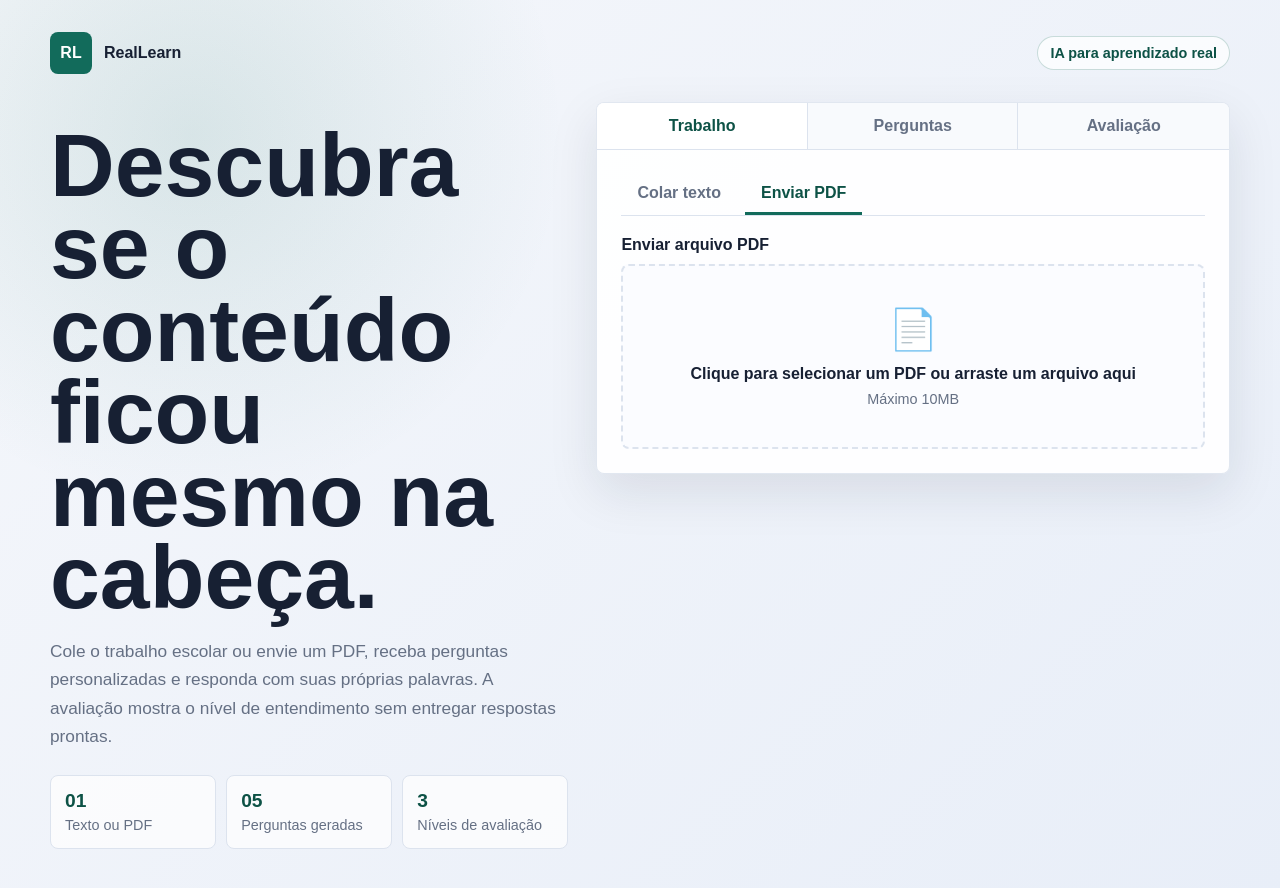
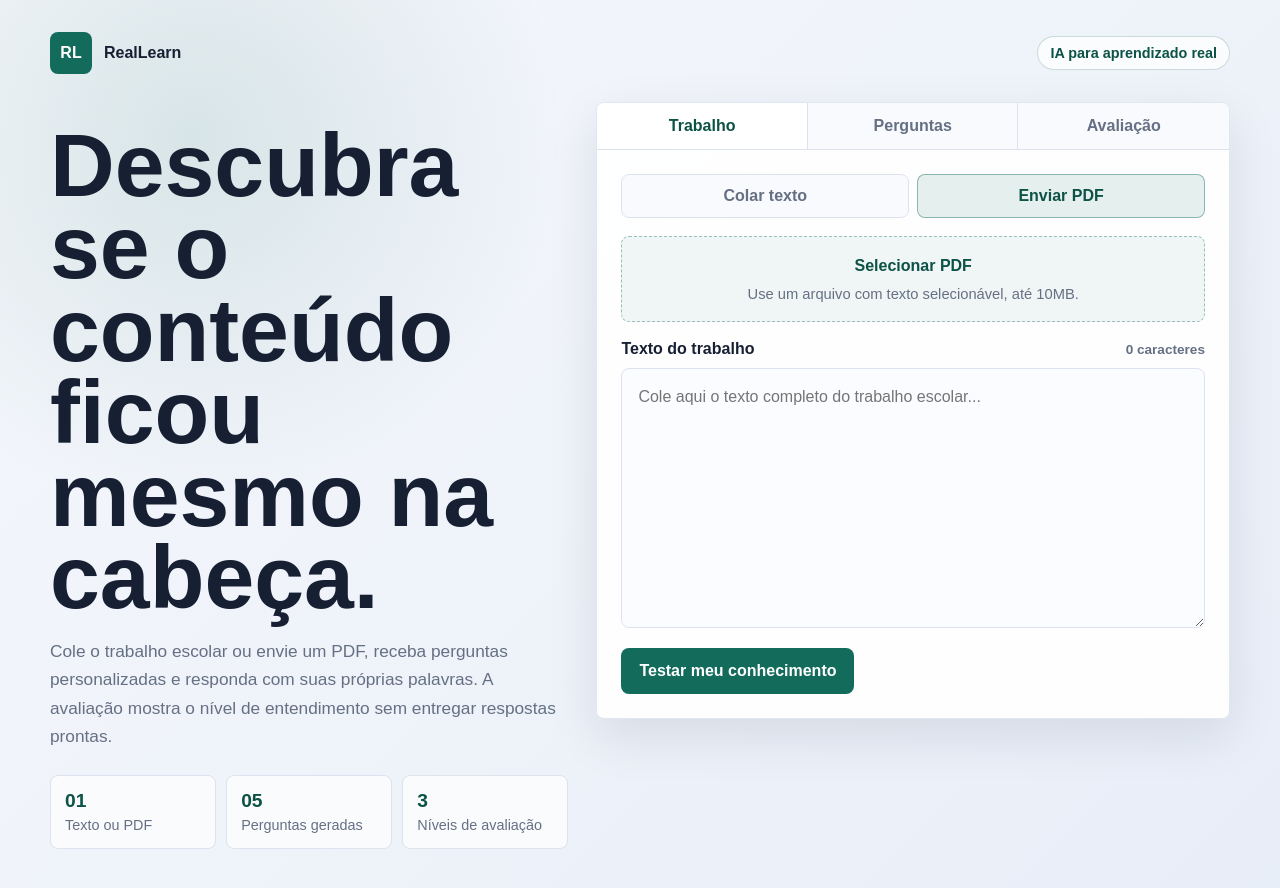
Before and after one commit to lucaleal0100-cmyk/reallearn, a Next.js app: page / in a window 1280 px wide. Both pictures are taken after a click on the button "Enviar PDF". Shown: the top 888 px of the page. Built offline with nearby package versions, Linux system fonts and the light colour scheme.

Commit message:
Add PDF upload support

```diff
--- a/app/globals.css
+++ b/app/globals.css
@@ -36,6 +36,7 @@ body {
 }
 
 button,
+input,
 textarea {
   font: inherit;
 }
@@ -45,6 +46,7 @@ button {
 }
 
 button:disabled,
+input:disabled,
 textarea:disabled {
   cursor: not-allowed;
   opacity: 0.65;
@@ -198,6 +200,78 @@ textarea:disabled {
   color: var(--muted);
   font-size: 0.85rem;
   font-weight: 700;
+}
+
+.source-switch {
+  display: grid;
+  grid-template-columns: repeat(2, minmax(0, 1fr));
+  gap: 8px;
+  margin-bottom: 18px;
+}
+
+.source-option {
+  min-height: 44px;
+  border: 1px solid var(--line);
+  border-radius: 8px;
+  background: #f8fafd;
+  color: var(--muted);
+  font-weight: 800;
+}
+
+.source-option.active {
+  border-color: rgba(18, 107, 91, 0.42);
+  background: rgba(18, 107, 91, 0.1);
+  color: var(--primary-dark);
+}
+
+.pdf-upload {
+  display: grid;
+  gap: 10px;
+  margin-bottom: 18px;
+}
+
+.pdf-upload input {
+  position: absolute;
+  width: 1px;
+  height: 1px;
+  overflow: hidden;
+  clip: rect(0, 0, 0, 0);
+  white-space: nowrap;
+  clip-path: inset(50%);
+}
+
+.pdf-drop {
+  display: grid;
+  gap: 4px;
+  min-height: 86px;
+  place-items: center;
+  border: 1px dashed rgba(18, 107, 91, 0.38);
+  border-radius: 8px;
+  padding: 16px;
+  background: rgba(18, 107, 91, 0.06);
+  color: var(--primary-dark);
+  text-align: center;
+  cursor: pointer;
+}
+
+.pdf-drop span {
+  color: var(--muted);
+  font-size: 0.92rem;
+}
+
+.file-status {
+  display: grid;
+  gap: 4px;
+  border: 1px solid rgba(31, 122, 85, 0.22);
+  border-radius: 8px;
+  padding: 12px 14px;
+  background: rgba(31, 122, 85, 0.08);
+  color: var(--primary-dark);
+}
+
+.file-status span {
+  color: var(--muted);
+  line-height: 1.45;
 }
 
 textarea {
@@ -500,6 +574,7 @@ textarea:focus {
   }
 
   .signal-grid,
+  .source-switch,
   .tabs {
     grid-template-columns: 1fr;
   }
--- /dev/null
+++ b/app/lib/extractPdfText.ts
@@ -0,0 +1,37 @@
+const MIN_EXTRACTED_TEXT_LENGTH = 300;
+
+export async function extractPdfText(file: File) {
+  const { extractText, getDocumentProxy } = await import("unpdf");
+  const buffer = await file.arrayBuffer();
+  const document = await getDocumentProxy(new Uint8Array(buffer));
+  const result = await extractText(document, { mergePages: true });
+  const text = normalizeExtractedText(result.text);
+
+  if (!text) {
+    throw new Error(
+      "Não foi possível extrair texto do PDF. Ele pode estar vazio ou ser um PDF escaneado como imagem."
+    );
+  }
+
+  if (text.length < MIN_EXTRACTED_TEXT_LENGTH) {
+    throw new Error(
+      "O PDF foi lido, mas tem pouco texto extraível. Use um PDF com texto selecionável ou cole o conteúdo manualmente."
+    );
+  }
+
+  return {
+    text,
+    totalPages: result.totalPages
+  };
+}
+
+function normalizeExtractedText(text: string | string[]) {
+  const rawText = Array.isArray(text) ? text.join("\n\n") : text;
+
+  return rawText
+    .replace(/\u0000/g, "")
+    .replace(/[ \t]+\n/g, "\n")
+    .replace(/\n{3,}/g, "\n\n")
+    .replace(/[ \t]{2,}/g, " ")
+    .trim();
+}
--- a/app/page.tsx
+++ b/app/page.tsx
@@ -1,9 +1,7 @@
 "use client";
 
-import { useMemo, useState, useEffect } from "react";
-
-// Importação dinâmica do pdfjs para evitar erros de SSR
-let pdfjsLib: any = null;
+import { useMemo, useState } from "react";
+import { extractPdfText } from "./lib/extractPdfText";
 
 type Question = {
   id: string;
@@ -24,7 +22,9 @@ type Evaluation = {
 };
 
 type Step = "text" | "answers" | "result";
-type InputMethod = "text" | "pdf";
+type InputMode = "paste" | "pdf";
+
+const MAX_PDF_SIZE = 10 * 1024 * 1024;
 
 const levelClass: Record<Evaluation["level"], string> = {
   "entendeu bem": "good",
@@ -34,105 +34,20 @@ const levelClass: Record<Evaluation["level"], string> = {
 
 export default function Home() {
   const [step, setStep] = useState<Step>("text");
-  const [inputMethod, setInputMethod] = useState<InputMethod>("text");
   const [workText, setWorkText] = useState("");
-  const [uploadedFileName, setUploadedFileName] = useState("");
   const [questions, setQuestions] = useState<Question[]>([]);
   const [answers, setAnswers] = useState<Record<string, string>>({});
   const [evaluation, setEvaluation] = useState<Evaluation | null>(null);
   const [isLoading, setIsLoading] = useState(false);
+  const [isPdfLoading, setIsPdfLoading] = useState(false);
   const [error, setError] = useState("");
-
-  // Inicializar PDF.js no cliente
-  useEffect(() => {
-    const initPdfJS = async () => {
-      const pdfjs = await import("pdfjs-dist");
-      pdfjs.GlobalWorkerOptions.workerSrc = `https://cdnjs.cloudflare.com/ajax/libs/pdf.js/${pdfjs.version}/pdf.worker.min.js`;
-      pdfjsLib = pdfjs;
-    };
-    initPdfJS();
-  }, []);
+  const [inputMode, setInputMode] = useState<InputMode>("paste");
+  const [pdfFileName, setPdfFileName] = useState("");
+  const [pdfInfo, setPdfInfo] = useState("");
 
   const filledAnswers = useMemo(() => {
     return questions.filter((question) => answers[question.id]?.trim()).length;
   }, [answers, questions]);
-
-  async function handleFileUpload(event: React.ChangeEvent<HTMLInputElement>) {
-    const file = event.target.files?.[0];
-    if (!file) return;
-
-    setError("");
-
-    if (file.type !== "application/pdf") {
-      setError("Por favor, selecione um arquivo PDF.");
-      return;
-    }
-
-    if (file.size > 10 * 1024 * 1024) {
-      setError("O arquivo é muito grande. Máximo 10MB.");
-      return;
-    }
-
-    if (!pdfjsLib) {
-      setError("O processador de PDF ainda está carregando. Tente novamente em instantes.");
-      return;
-    }
-
-    setIsLoading(true);
-
-    try {
-      // Extração de texto no CLIENTE
-      const arrayBuffer = await file.arrayBuffer();
-      const loadingTask = pdfjsLib.getDocument({ data: arrayBuffer });
-      const pdf = await loadingTask.promise;
-
-      let fullText = "";
-      for (let i = 1; i <= pdf.numPages; i++) {
-        const page = await pdf.getPage(i);
-        const textContent = await page.getTextContent();
-        const pageText = textContent.items
-          .map((item: any) => item.str)
-          .join(" ");
-        fullText += pageText + "\n";
-      }
-
-      const extractedText = fullText.trim();
-
-      if (extractedText.length < 100) {
-        throw new Error("Não foi possível extrair texto suficiente do PDF. Verifique se não é uma imagem digitalizada.");
-      }
-
-      setWorkText(extractedText);
-      setUploadedFileName(file.name);
-
-      // Agora chama a API apenas para gerar as perguntas com o texto já extraído
-      const response = await fetch("/api/knowledge-test", {
-        method: "POST",
-        headers: {
-          "Content-Type": "application/json"
-        },
-        body: JSON.stringify({
-          mode: "questions",
-          workText: extractedText
-        })
-      });
-
-      const data = await response.json();
-
-      if (!response.ok) {
-        throw new Error(data.error ?? "Não foi possível gerar as perguntas.");
-      }
-
-      setQuestions(data.questions);
-      setAnswers({});
-      setEvaluation(null);
-      setStep("answers");
-    } catch (requestError) {
-      setError(requestError instanceof Error ? requestError.message : "Erro inesperado ao ler o PDF.");
-    } finally {
-      setIsLoading(false);
-    }
-  }
 
   async function requestQuestions() {
     setError("");
@@ -170,6 +85,49 @@ export default function Home() {
       setError(requestError instanceof Error ? requestError.message : "Erro inesperado.");
     } finally {
       setIsLoading(false);
+    }
+  }
+
+  async function handlePdfUpload(file: File | undefined) {
+    setError("");
+    setPdfInfo("");
+
+    if (!file) {
+      return;
+    }
+
+    const isPdf = file.type === "application/pdf" || file.name.toLowerCase().endsWith(".pdf");
+
+    if (!isPdf) {
+      setError("Selecione um arquivo PDF válido.");
+      return;
+    }
+
+    if (file.size > MAX_PDF_SIZE) {
+      setError("O PDF é muito grande. O limite é de 10MB.");
+      return;
+    }
+
+    setIsPdfLoading(true);
+    setPdfFileName(file.name);
+
+    try {
+      const extracted = await extractPdfText(file);
+      setWorkText(extracted.text);
+      setQuestions([]);
+      setAnswers({});
+      setEvaluation(null);
+      setPdfInfo(
+        `Texto extraído de ${extracted.totalPages} ${
+          extracted.totalPages === 1 ? "página" : "páginas"
+        }. Revise o campo abaixo e teste seu conhecimento.`
+      );
+    } catch (pdfError) {
+      setWorkText("");
+      setPdfFileName("");
+      setError(pdfError instanceof Error ? pdfError.message : "Não foi possível ler o PDF.");
+    } finally {
+      setIsPdfLoading(false);
     }
   }
 
@@ -218,12 +176,12 @@ export default function Home() {
 
   function resetAll() {
     setStep("text");
-    setInputMethod("text");
     setWorkText("");
-    setUploadedFileName("");
     setQuestions([]);
     setAnswers({});
     setEvaluation(null);
+    setPdfFileName("");
+    setPdfInfo("");
     setError("");
   }
 
@@ -278,28 +236,47 @@ export default function Home() {
           <div className="panel">
             {step === "text" && (
               <>
-                <div className="input-tabs">
-                  <div className="input-tab-buttons">
+                <div className="source-switch" aria-label="Escolha como enviar o trabalho">
                   <button
-                      className={`input-tab-button ${inputMethod === "text" ? "active" : ""}`}
+                    className={`source-option ${inputMode === "paste" ? "active" : ""}`}
                     type="button"
-                      onClick={() => setInputMethod("text")}
+                    onClick={() => setInputMode("paste")}
+                    disabled={isLoading || isPdfLoading}
                   >
                     Colar texto
                   </button>
                   <button
-                      className={`input-tab-button ${inputMethod === "pdf" ? "active" : ""}`}
+                    className={`source-option ${inputMode === "pdf" ? "active" : ""}`}
                     type="button"
-                      onClick={() => setInputMethod("pdf")}
+                    onClick={() => setInputMode("pdf")}
+                    disabled={isLoading || isPdfLoading}
                   >
                     Enviar PDF
                   </button>
                 </div>
+
+                {inputMode === "pdf" && (
+                  <div className="pdf-upload">
+                    <input
+                      id="pdf-file"
+                      type="file"
+                      accept="application/pdf,.pdf"
+                      onChange={(event) => handlePdfUpload(event.target.files?.[0])}
+                      disabled={isLoading || isPdfLoading}
+                    />
+                    <label className="pdf-drop" htmlFor="pdf-file">
+                      <strong>{isPdfLoading ? "Lendo PDF..." : "Selecionar PDF"}</strong>
+                      <span>Use um arquivo com texto selecionável, até 10MB.</span>
+                    </label>
+                    {pdfFileName && (
+                      <div className="file-status">
+                        <strong>{pdfFileName}</strong>
+                        {pdfInfo && <span>{pdfInfo}</span>}
                       </div>
+                    )}
+                  </div>
+                )}
 
-                <div className="input-methods">
-                  {inputMethod === "text" && (
-                    <div className="input-method active">
                 <label className="field-label" htmlFor="work-text">
                   Texto do trabalho
                   <span className="counter">{workText.trim().length} caracteres</span>
@@ -309,52 +286,24 @@ export default function Home() {
                   value={workText}
                   onChange={(event) => setWorkText(event.target.value)}
                   placeholder="Cole aqui o texto completo do trabalho escolar..."
-                        disabled={isLoading}
+                  disabled={isLoading || isPdfLoading}
                 />
 
                 <div className="actions">
-                        <button className="button" type="button" onClick={requestQuestions} disabled={isLoading}>
+                  <button
+                    className="button"
+                    type="button"
+                    onClick={requestQuestions}
+                    disabled={isLoading || isPdfLoading}
+                  >
                     {isLoading ? "Gerando perguntas..." : "Testar meu conhecimento"}
                   </button>
-                      </div>
-                    </div>
-                  )}
-
-                  {inputMethod === "pdf" && (
-                    <div className="input-method active">
-                      <label className="field-label" htmlFor="pdf-file">
-                        Enviar arquivo PDF
-                      </label>
-                      <div className="file-upload-area">
-                        <input
-                          id="pdf-file"
-                          type="file"
-                          accept=".pdf"
-                          onChange={handleFileUpload}
-                          disabled={isLoading}
-                          className="file-input"
-                        />
-                        <div className="file-upload-content">
-                          <div className="file-icon">📄</div>
-                          <p className="file-upload-text">
-                            {isLoading ? "Processando PDF..." : "Clique para selecionar um PDF ou arraste um arquivo aqui"}
-                          </p>
-                          <p className="file-upload-hint">Máximo 10MB</p>
-                        </div>
-                      </div>
-                    </div>
-                  )}
                 </div>
               </>
             )}
 
             {step === "answers" && (
               <>
-                {uploadedFileName && (
-                  <div className="file-info">
-                    <span className="file-badge">📄 {uploadedFileName}</span>
-                  </div>
-                )}
                 {questions.length > 0 ? (
                   <div className="question-list">
                     {questions.map((question, index) => (
--- a/package.json
+++ b/package.json
@@ -10,13 +10,12 @@
   },
   "dependencies": {
     "next": "latest",
-    "pdfjs-dist": "^4.0.379",
     "react": "latest",
-    "react-dom": "latest"
+    "react-dom": "latest",
+    "unpdf": "^1.6.2"
   },
   "devDependencies": {
     "@types/node": "latest",
-    "@types/pdf-parse": "^1.1.5",
     "@types/react": "latest",
     "@types/react-dom": "latest",
     "eslint": "latest",
--- a/types/pdfjs-dist.d.ts
+++ /dev/null
@@ -1,3 +0,0 @@
-declare module 'pdfjs-dist/build/pdf.mjs' {
-    export * from 'pdfjs-dist';
-}
```
Also changed, not shown: 2 other files (tests, documents, lock files or other folders). Lines whose indentation alone changed are shown as unchanged.
